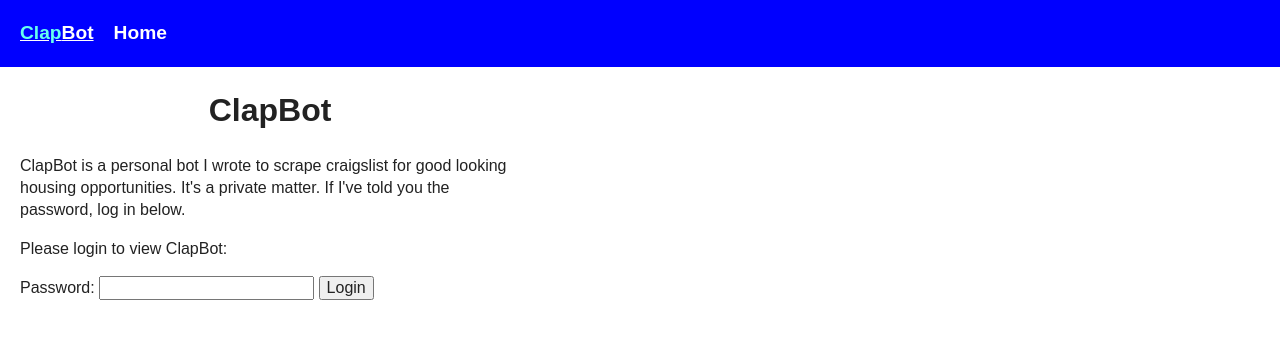
After one commit to alexrudy/ClapBot, a Flask app: page /login in a window 1280 px wide. The commit adds this page. Shown: the top 339 px of the page. Run offline with Flask 2, Linux system fonts and the light colour scheme; some libraries are stand-ins or nearby versions.

Commit message:
Enable simple login structure

```diff
--- a/clapbot/application.py
+++ b/clapbot/application.py
@@ -1,6 +1,7 @@
 # -*- coding: utf-8 -*-
 import os
 from flask import Flask
+from flask_bcrypt import Bcrypt
 from flask_sqlalchemy import SQLAlchemy
 from flask_scss import Scss
 from flask_mail import Mail
@@ -39,5 +40,8 @@
 app.config.from_envvar('CLAPBOT_SETTINGS')
 db = SQLAlchemy(app)
 mail = Mail(app)
-Scss(app)
+scss = Scss(app)
+bcrypt = Bcrypt(app)
+app.config['CLAPBOT_PASSWORD_HASH'] = bcrypt.generate_password_hash(app.config.pop('CLAPBOT_PASSWORD'))
+
 celery = make_celery(app)
--- a/clapbot/assets/scss/site.scss
+++ b/clapbot/assets/scss/site.scss
@@ -6,6 +6,13 @@
 }
 #article {
 //    width: 98%
+}
+
+.login {
+    width: 500px;
+    h1 {
+        text-align: center;
+    }
 }
 
 #name {
--- a/clapbot/defaults.py
+++ b/clapbot/defaults.py
@@ -15,3 +15,6 @@
 CELERY_RESULT_BACKEND = 'redis://localhost:6379/1'
 MAIL_DEFAULT_SENDER = 'email@example.com'
 MAIL_DEFAULT_RECIPIENTS = ['me@example.com']
+BCRYPT_HANDLE_LONG_PASSWORDS = True
+CLAPBOT_PASSWORD = 'clapbot'
+CLAPBOT_PASSWORD_TOKEN = 'open-sesame'
--- a/clapbot/static/css/site.css
+++ b/clapbot/static/css/site.css
@@ -3,6 +3,11 @@
 
   article {
     margin-left: 20px; }
+
+    .login {
+      width: 500px; }
+      .login h1 {
+        text-align: center; }
 
 #name {
   text-decoration: underline; }
--- /dev/null
+++ b/clapbot/templates/login.html
@@ -0,0 +1,16 @@
+{% extends "index.html" %}
+{% block title %}Login to ClApBot{% endblock title %}
+{% block content %}
+
+<div class='login'>
+    <h1 id='welcome'>ClapBot</h1>
+    <p>ClapBot is a personal bot I wrote to scrape craigslist for good looking housing opportunities. It's a private matter. If I've told you the password, log in below.
+    </p>
+
+    <p>Please login to view ClapBot:</p>
+    <form action="" method="post">
+        <p><label>Password: <input type=password name=Password></label> <input type=submit value=Login></p>
+        <input type="hidden" value="{{ request.args.get('next', '') }}"/>
+    </form>
+</div>
+{% endblock content %}
--- a/clapbot/templates/navigation.html
+++ b/clapbot/templates/navigation.html
@@ -5,7 +5,12 @@
   <div id="home">
     <a href='/'>Home</a>
   </div>
+  {% if session['token'] %}
   <div>
-    <a href='/mail/'>Mail Me Some Places!</a>
+    <a href='/mail/'>Email Me!</a>
   </div>
+  <div>
+    <a href='/logout'>Logout</a>
+  </div>
+  {% endif %}
 </div>
--- a/clapbot/views.py
+++ b/clapbot/views.py
@@ -1,27 +1,56 @@
 # -*- coding: utf-8 -*-
 
 import io
-from flask import render_template, send_file, redirect
+from functools import wraps
+from flask import render_template, send_file, redirect, session, request, g, url_for
 
-from .application import app, db
+from .application import app, db, bcrypt
 from .model import Listing, Image
 
 from .tasks import notify
 
+def login_required(f):
+    @wraps(f)
+    def decorated_function(*args, **kwargs):
+        if session.get('token','') != app.config['CLAPBOT_PASSWORD_TOKEN']:
+            return redirect(url_for('login', next=request.url))
+        return f(*args, **kwargs)
+    return decorated_function
+
 @app.route("/mail/")
+@login_required
 def mailer():
     """Mail things to me!"""
     notify.delay()
-    return redirect("/")
+    return redirect(url_for('home'))
 
 
+@app.route('/logout')
+def logout():
+    """Log the user out."""
+    session.pop('token','')
+    return redirect(url_for('login'))
+
+@app.route('/login', methods=['GET', 'POST'])
+def login():
+    if request.method == 'POST':
+        #TODO: Handle passwords:
+        print("Checking password {0}".format(request.form['Password']))
+        if bcrypt.check_password_hash(app.config['CLAPBOT_PASSWORD_HASH'], request.form['Password']):
+            session['token'] = app.config['CLAPBOT_PASSWORD_TOKEN']
+        return redirect(url_for('home'))
+    else:
+        return render_template("login.html")
+
 @app.route("/latest/")
+@login_required
 def latest():
     """Render the latest few as if they were to be emailed."""
     listings = Listing.query.order_by(Listing.created.desc()).limit(20)
     return render_template("notify.html", listings=listings)
 
 @app.route("/")
+@login_required
 def home():
     """Homepage"""
     listings = Listing.query.filter(Listing.transit_stop_id != None).order_by(Listing.created.desc())
--- a/requirements.txt
+++ b/requirements.txt
@@ -9,3 +9,4 @@
 redis
 flask_mail
 psycopg2
+flask-bcrypt
```
Lines whose indentation alone changed are shown as unchanged.
